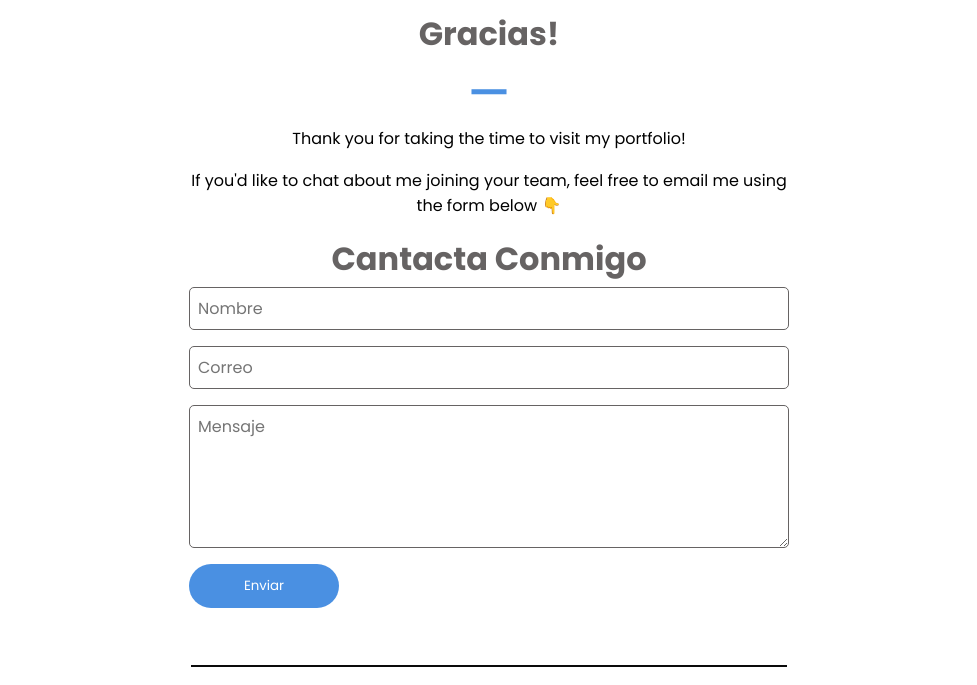
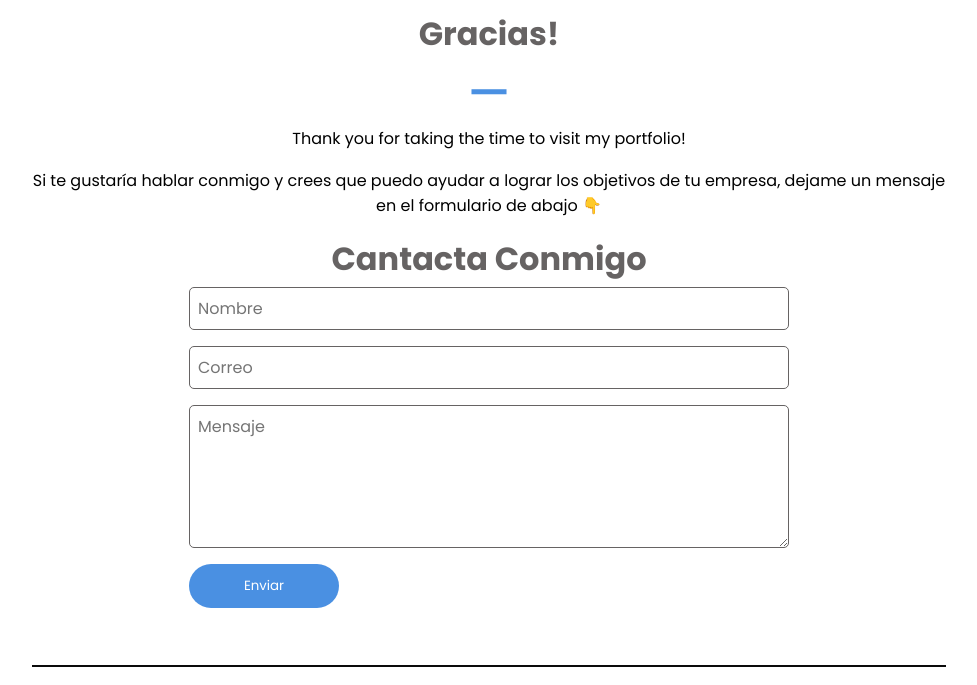
Before and after one commit to edisson88/portafolioDA, a plain HTML site: page portafolioEdisson/public/blogs/blog1.html in a window 1280 px wide. Shown: the part 2044-2729 px from the top of the page, without its empty margins (151-1128 px from the left). Drawn offline with nearby package versions, Linux system fonts and the light colour scheme.

Commit message:
commit_agradecimineto

```diff
--- a/portafolioEdisson/public/blogs/blog1.html
+++ b/portafolioEdisson/public/blogs/blog1.html
@@ -78,7 +78,7 @@
             <h2 class="contact-me-title"> Gracias! </h2>
             <i class='bx bx-minus'></i>
             <p>Thank you for taking the time to visit my portfolio!</p>
-            <p>If you'd like to chat about me joining your team, feel free to email me using the form below 👇</p>
+            <p>Si te gustaría hablar conmigo y crees que puedo ayudar a lograr los objetivos de tu empresa, dejame un mensaje en el formulario de abajo  👇</p>
             <h2 class="contact-me-title"> Cantacta Conmigo </h2>
             <form class="contact-form" id="contact-form">
                 <div class="form-group">
```
